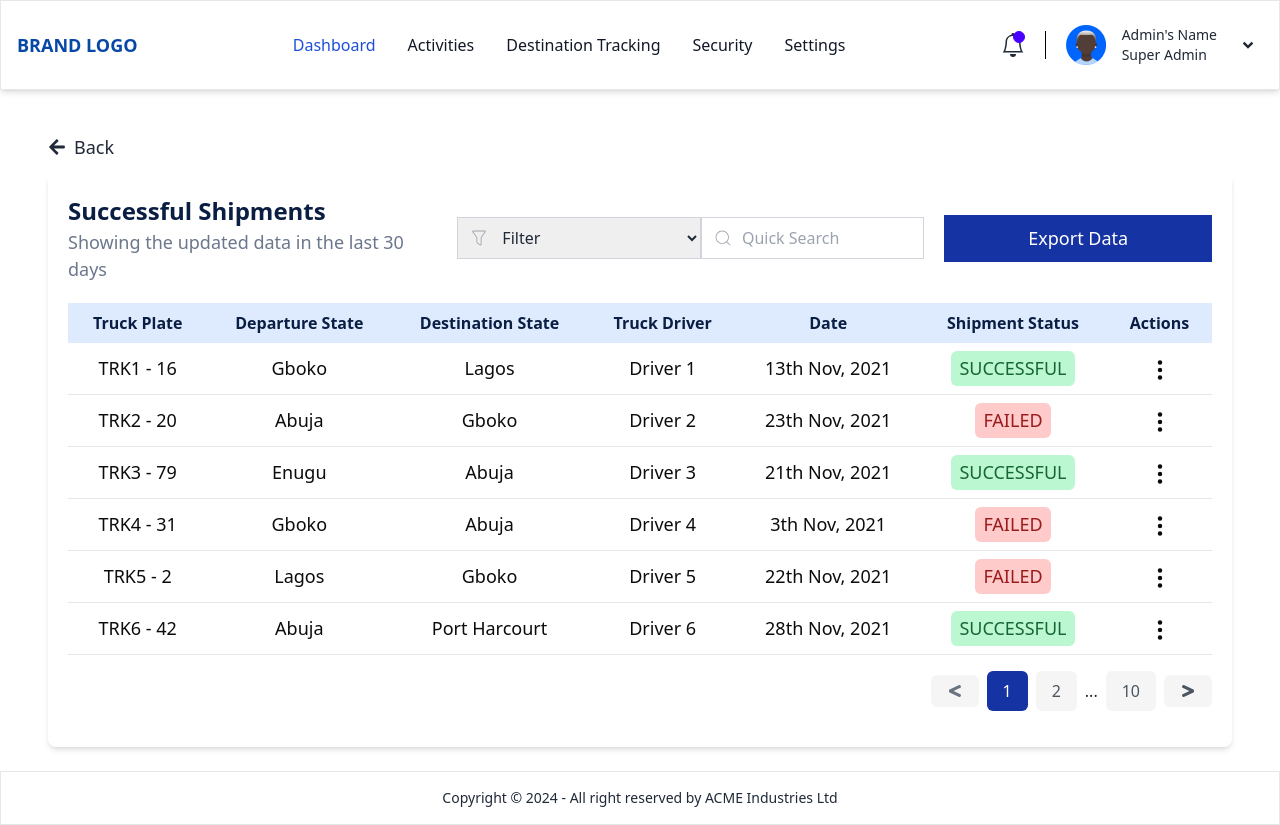
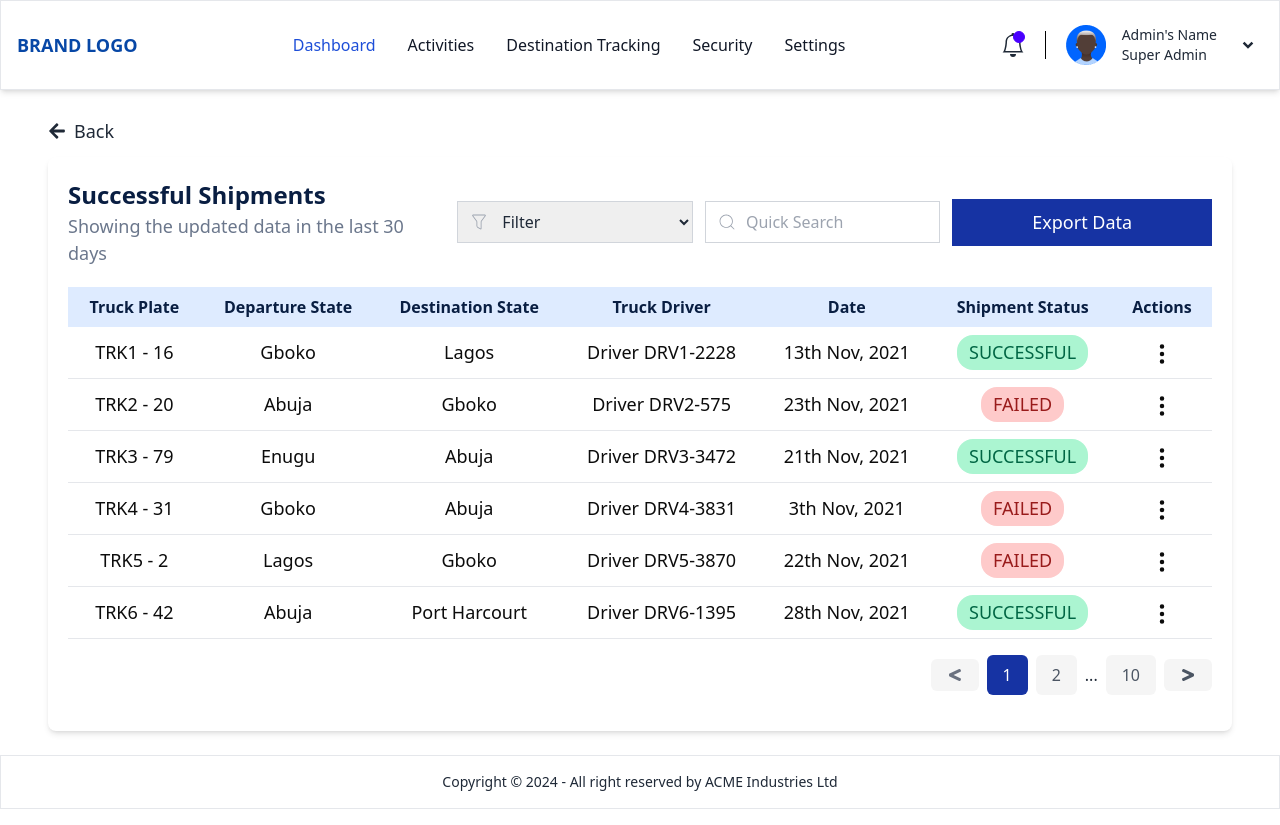
Before and after one commit to mdauwal/Vehicle-Tracking-System, a React (Create React App) app: page /destination-tracking in a window 1280 px wide. Built offline with nearby package versions, Linux system fonts and the light colour scheme; a small style sheet from the web is missing.

Commit message:
I think this is going to be my final commit

```diff
--- a/src/pages/DestinationTracking.jsx
+++ b/src/pages/DestinationTracking.jsx
@@ -18,14 +18,15 @@ const generateDummyData = () => {
         "Kaduna",
         "Gboko",
     ];
-
+    const generateDriverId = (i) =>
+        `DRV${i}-${Math.floor(Math.random() * 10000)}`;
     for (let i = 1; i <= 60; i++) {
         data.push({
             id: i,
             truckPlate: `TRK${i} - ${Math.floor(Math.random() * 100)}`,
             departure: cities[Math.floor(Math.random() * cities.length)],
             destination: cities[Math.floor(Math.random() * cities.length)],
-            driver: `Driver ${i}`,
+            driver: `Driver ${generateDriverId(i)}`,
             date: `${Math.floor(Math.random() * 30) + 1}th Nov, 2021`,
             status: statuses[Math.floor(Math.random() * statuses.length)],
         });
@@ -136,7 +137,7 @@ const App = () => {
         <div className="px-5 md:px-8 lg:px-12 py-6">
             <Link
                 to="/"
-                className="flex gap-2 mt-5 cursor-pointer font-Aveni text-[18px]"
+                className="flex gap-2 mt-1 cursor-pointer font-Aveni text-[18px]"
             >
                 <FaArrowLeft className="mt-1" />
                 Back
@@ -151,7 +152,7 @@ const App = () => {
                             Showing the updated data in the last 30 days
                         </p>
                     </div>
-                    <div className="flex flex-col sm:flex-row space-y-4 sm:space-y-0 sm:space-x-0 items-center">
+                    <div className="flex flex-col gap-3 sm:flex-row space-y-4 sm:space-y-0 sm:space-x-0 items-center">
                         <div className="relative flex items-center flex-1 w-full">
                             <span className="absolute left-3 text-gray-400">
                                 <CiFilter className="h-5 w-5" />
@@ -176,7 +177,7 @@ const App = () => {
                                 placeholder="Quick Search"
                                 value={searchTerm}
                                 onChange={(e) => setSearchTerm(e.target.value)}
-                                className="pl-10 pr-4 py-2 border border-gray-300 w-full flex-1 md:mr-5"
+                                className="pl-10 pr-4 py-2 border border-gray-300 w-full flex-1 "
                             />
                         </div>
                         <button
@@ -262,10 +263,10 @@ const App = () => {
                                         </td>
                                         <td className="px-4 py-2">
                                             <span
-                                                className={`inline-block px-2 py-1 rounded-md ${
+                                                className={`inline-block px-3 py-1 rounded-[16px] ${
                                                     shipment.status ===
                                                     "SUCCESSFUL"
-                                                        ? "bg-green-200 text-green-800"
+                                                        ? " bg-[#ABF5D1] text-[#006644]"
                                                         : "bg-red-200 text-red-800"
                                                 }`}
                                             >
@@ -327,7 +328,10 @@ const App = () => {
             </div>
             {/* // Export Modal */}
             {isModalOpen && (
-                <div className="fixed inset-0 bg-black bg-opacity-50 flex items-center justify-center z-50">
+                <div
+                    className="fixed inset-0 bg-black bg-opacity-50 flex items-center justify-center z-50"
+                    onClick={() => setIsModalOpen(false)}
+                >
                     <div className="bg-white p-6 rounded-lg shadow-lg w-11/12 md:w-1/3">
                         <h2 className="text-2xl font-bold mb-4">Export Data</h2>
                         <p className="mb-4">
```
Also changed, not shown: 2 other files (tests, documents, lock files or other folders).
